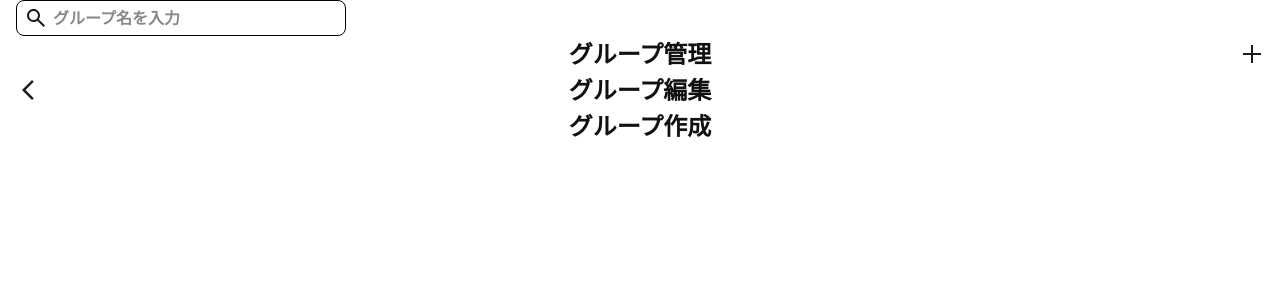
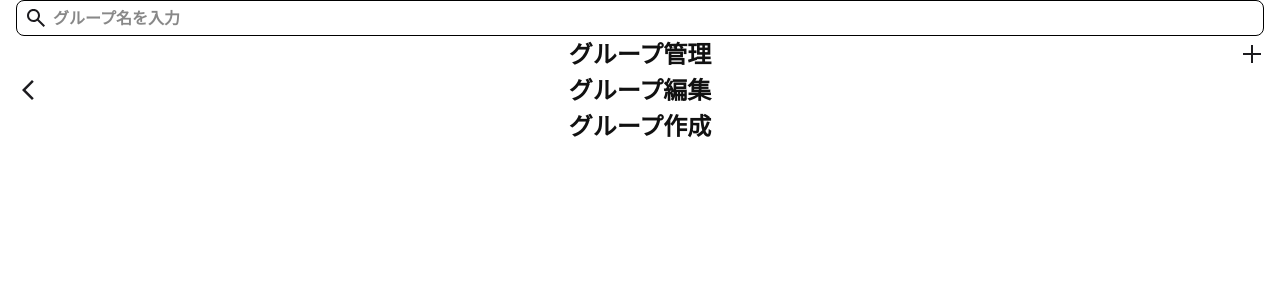
Before and after one commit to team-baba-nasi/production, a Next.js app: page /test in a window 1280 px wide. Shown: the top 300 px of the page. Built offline with nearby package versions, Linux system fonts and the light colour scheme.

Commit message:
#16 styles:InputFieldのスタイルを修正

```diff
--- a/src/components/ui/InputField/InputField.module.scss
+++ b/src/components/ui/InputField/InputField.module.scss
@@ -2,7 +2,6 @@
     padding: 0 16px;
 
     .fieldWrap {
-        width: 330px;
         height: 36px;
         border: #000 1px solid;
         border-radius: 8px;
```
